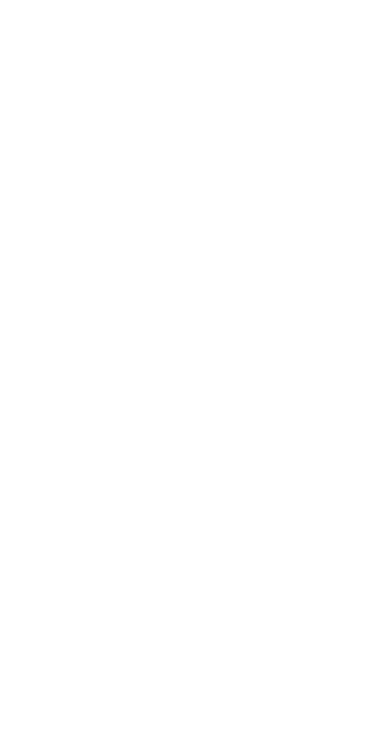
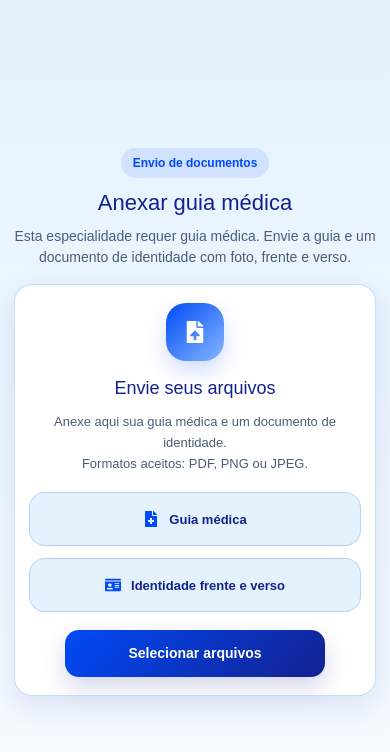
Before and after one commit to saamueldev/NamiOnline, a React (Vite) app in the folder NamiOnline/: page /anexarguia in a window 390 px wide. Before the commit this address had no page. Shown: the top 752 px of the page. Built offline with nearby package versions, Linux system fonts and the light colour scheme.

Commit message:
implementado a tela de anexar guia

```diff
--- a/NamiOnline/src/App.jsx
+++ b/NamiOnline/src/App.jsx
@@ -4,6 +4,8 @@ import RecuperarSenha from './pages/RecuperarSenha'
 import TelaCadastro from './pages/TelaCadastro'
 import RedefinirSenha from './pages/RedefinirSenha'
 import TelaInicial from './pages/TelaInicial'
+import ConsultaEspecialidade from "./pages/ConsultaEspecialidade";
+import AnexarGuiaConsulta from "./pages/AnexarGuiaConsulta";
 
 function App() {
   return (
@@ -14,6 +16,8 @@ function App() {
         <Route path="/cadastro" element={<TelaCadastro />} />
         <Route path="/redefinirsenha" element={<RedefinirSenha/>} />
         <Route path="/telainicial" element={<TelaInicial/>} />
+        <Route path="/especialidades" element={<ConsultaEspecialidade/>} />
+        <Route path="/anexarguia" element={<AnexarGuiaConsulta/>} />
       </Routes>
     </BrowserRouter>
   )
--- /dev/null
+++ b/NamiOnline/src/pages/AnexarGuiaConsulta.jsx
@@ -0,0 +1,52 @@
+import React from "react"
+import { FaFileUpload, FaIdCard, FaFileMedical } from "react-icons/fa"
+import "../pages/user/style_anexar_guia_consulta.css"
+
+const AnexarGuiaConsulta = () => {
+  return (
+    <div className="pagina-anexo">
+      <div className="container-anexo">
+        <div className="topo-anexo">
+          <span className="badge-anexo">Envio de documentos</span>
+          <h1>Anexar guia médica</h1>
+          <p>
+            Esta especialidade requer guia médica. Envie a guia e um documento
+            de identidade com foto, frente e verso.
+          </p>
+        </div>
+
+        <div className="card-anexo">
+          <div className="icone-principal">
+            <FaFileUpload />
+          </div>
+
+          <h2>Envie seus arquivos</h2>
+
+          <p className="descricao-anexo">
+            Anexe aqui sua guia médica e um documento de identidade.
+            <br />
+            Formatos aceitos: PDF, PNG ou JPEG.
+          </p>
+
+          <div className="info-arquivos">
+            <div className="info-item">
+              <FaFileMedical />
+              <span>Guia médica</span>
+            </div>
+
+            <div className="info-item">
+              <FaIdCard />
+              <span>Identidade frente e verso</span>
+            </div>
+          </div>
+
+          <button className="botao-enviar" type="button">
+            Selecionar arquivos
+          </button>
+        </div>
+      </div>
+    </div>
+  )
+}
+
+export default AnexarGuiaConsulta
--- /dev/null
+++ b/NamiOnline/src/pages/user/style_anexar_guia_consulta.css
@@ -0,0 +1,269 @@
+@import "tailwindcss";
+
+:root {
+  --color-clinic-anil: #004AF7;
+  --color-clinic-marinho: #132190;
+  --color-clinic-gelo: #E4F2FE;
+  --color-clinic-azulclaro: #87B7FE;
+  --color-white: #FFFFFF;
+  --color-texto-suave: #4b5d7a;
+}
+
+* {
+  margin: 0;
+  padding: 0;
+  box-sizing: border-box;
+}
+
+html,
+body,
+#root {
+  width: 100%;
+  min-height: 100%;
+}
+
+body {
+  font-family: Arial, Helvetica, sans-serif;
+  background: linear-gradient(
+    180deg,
+    var(--color-clinic-gelo) 0%,
+    #f7fbff 100%
+  );
+}
+
+.pagina-anexo {
+  min-height: 100vh;
+  display: flex;
+  align-items: center;
+  justify-content: center;
+  padding: 24px 16px;
+}
+
+.container-anexo {
+  width: 100%;
+  max-width: 760px;
+}
+
+.topo-anexo {
+  text-align: center;
+  margin-bottom: 20px;
+}
+
+.badge-anexo {
+  display: inline-block;
+  background-color: rgba(0, 74, 247, 0.1);
+  color: var(--color-clinic-anil);
+  padding: 7px 14px;
+  border-radius: 999px;
+  font-size: 13px;
+  font-weight: 700;
+  margin-bottom: 12px;
+}
+
+.topo-anexo h1 {
+  font-size: 32px;
+  color: var(--color-clinic-marinho);
+  margin-bottom: 10px;
+  line-height: 1.2;
+}
+
+.topo-anexo p {
+  font-size: 16px;
+  line-height: 1.5;
+  color: var(--color-texto-suave);
+  max-width: 560px;
+  margin: 0 auto;
+}
+
+.card-anexo {
+  background-color: var(--color-white);
+  border: 1px solid rgba(135, 183, 254, 0.45);
+  border-radius: 22px;
+  padding: 28px 22px;
+  box-shadow: 0 12px 32px rgba(19, 33, 144, 0.1);
+  display: flex;
+  flex-direction: column;
+  align-items: center;
+  text-align: center;
+}
+
+.icone-principal {
+  width: 72px;
+  height: 72px;
+  border-radius: 20px;
+  background: linear-gradient(
+    135deg,
+    var(--color-clinic-anil),
+    var(--color-clinic-azulclaro)
+  );
+  display: flex;
+  align-items: center;
+  justify-content: center;
+  color: var(--color-white);
+  font-size: 28px;
+  margin-bottom: 16px;
+  box-shadow: 0 10px 20px rgba(0, 74, 247, 0.18);
+}
+
+.card-anexo h2 {
+  font-size: 22px;
+  color: var(--color-clinic-marinho);
+  margin-bottom: 10px;
+}
+
+.descricao-anexo {
+  font-size: 15px;
+  line-height: 1.6;
+  color: var(--color-texto-suave);
+  margin-bottom: 22px;
+  max-width: 500px;
+}
+
+.info-arquivos {
+  width: 100%;
+  display: grid;
+  grid-template-columns: repeat(2, 1fr);
+  gap: 14px;
+  margin-bottom: 22px;
+}
+
+.info-item {
+  background-color: var(--color-clinic-gelo);
+  border: 1px solid rgba(135, 183, 254, 0.5);
+  border-radius: 16px;
+  padding: 14px 12px;
+  display: flex;
+  align-items: center;
+  justify-content: center;
+  gap: 10px;
+  color: var(--color-clinic-marinho);
+  font-weight: 600;
+  min-height: 58px;
+  font-size: 15px;
+}
+
+.info-item svg {
+  color: var(--color-clinic-anil);
+  font-size: 16px;
+}
+
+.botao-enviar {
+  border: none;
+  background: linear-gradient(
+    135deg,
+    var(--color-clinic-anil),
+    var(--color-clinic-marinho)
+  );
+  color: var(--color-white);
+  font-size: 15px;
+  font-weight: 700;
+  padding: 14px 24px;
+  border-radius: 14px;
+  cursor: pointer;
+  transition: transform 0.2s ease, box-shadow 0.2s ease;
+  box-shadow: 0 10px 22px rgba(19, 33, 144, 0.18);
+}
+
+.botao-enviar:hover {
+  transform: translateY(-2px);
+  box-shadow: 0 14px 24px rgba(19, 33, 144, 0.22);
+}
+
+@media (max-width: 768px) {
+  .pagina-anexo {
+    padding: 20px 14px;
+  }
+
+  .container-anexo {
+    max-width: 100%;
+  }
+
+  .topo-anexo {
+    margin-bottom: 16px;
+  }
+
+  .topo-anexo h1 {
+    font-size: 26px;
+  }
+
+  .topo-anexo p {
+    font-size: 15px;
+  }
+
+  .card-anexo {
+    padding: 22px 16px;
+    border-radius: 18px;
+  }
+
+  .icone-principal {
+    width: 64px;
+    height: 64px;
+    font-size: 24px;
+    margin-bottom: 14px;
+  }
+
+  .card-anexo h2 {
+    font-size: 20px;
+  }
+
+  .descricao-anexo {
+    font-size: 14px;
+    margin-bottom: 18px;
+  }
+
+  .info-arquivos {
+    grid-template-columns: 1fr;
+    gap: 12px;
+    margin-bottom: 18px;
+  }
+
+  .info-item {
+    min-height: 54px;
+    font-size: 14px;
+    padding: 12px;
+  }
+
+  .botao-enviar {
+    width: 100%;
+    max-width: 260px;
+    font-size: 14px;
+    padding: 13px 20px;
+  }
+}
+
+@media (max-width: 480px) {
+  .topo-anexo h1 {
+    font-size: 22px;
+  }
+
+  .topo-anexo p {
+    font-size: 14px;
+  }
+
+  .badge-anexo {
+    font-size: 12px;
+    padding: 6px 12px;
+  }
+
+  .card-anexo {
+    padding: 18px 14px;
+  }
+
+  .icone-principal {
+    width: 58px;
+    height: 58px;
+    font-size: 22px;
+  }
+
+  .card-anexo h2 {
+    font-size: 18px;
+  }
+
+  .descricao-anexo {
+    font-size: 13px;
+  }
+
+  .info-item {
+    font-size: 13px;
+  }
+}
```
Also changed, not shown: 1 other file (tests, documents, lock files or other folders).
